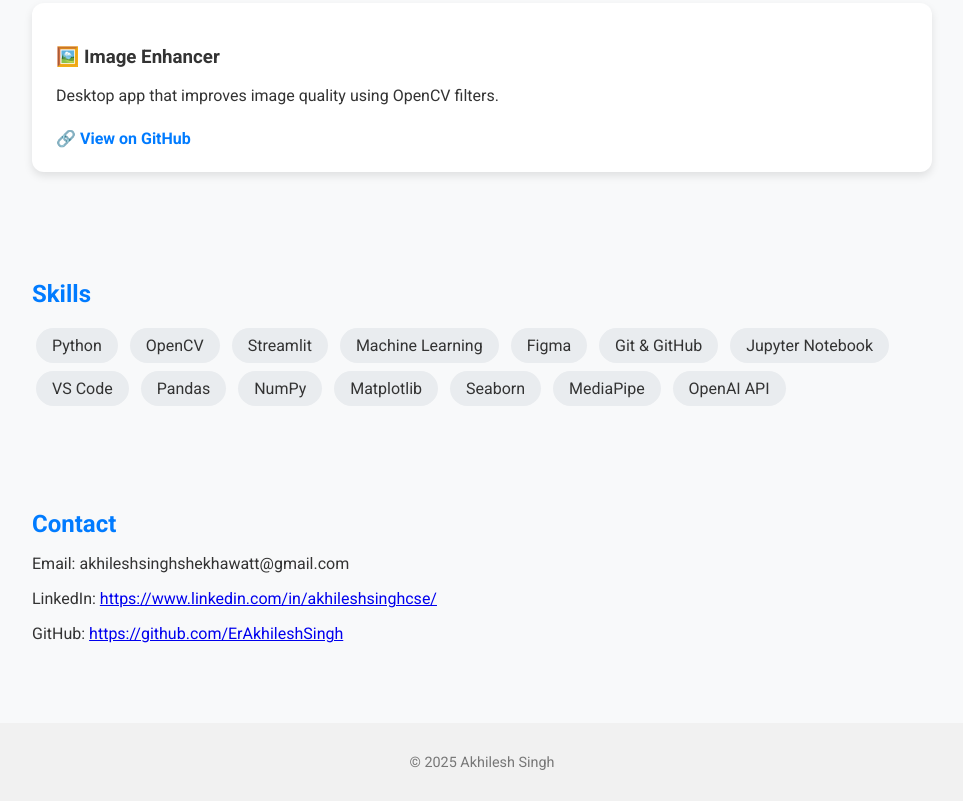
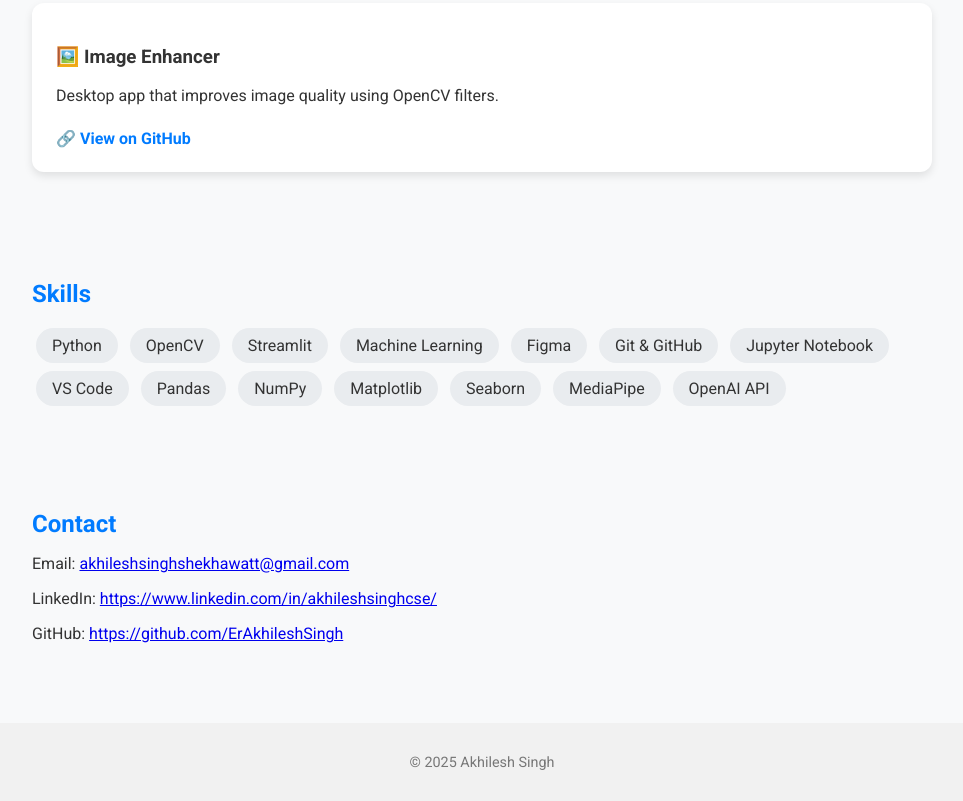
Before and after one commit to ErAkhileshSingh/akhilesh-portfolio, a plain HTML site: page index.html in a window 1280 px wide. Shown: the part 1404-2205 px from the top of the page, without its empty margins (158-1121 px from the left). Drawn offline with Linux system fonts and the light colour scheme.

Commit message:
Initial commit: Portfolio website

```diff
--- a/index.html
+++ b/index.html
@@ -79,7 +79,7 @@
 
   <section class="contact fade-in">
     <h2>Contact</h2>
-    <p>Email: akhileshsinghshekhawatt@gmail.com</p>
+    <p>Email: <a href="akhileshsinghshekhawatt@gmail.com">akhileshsinghshekhawatt@gmail.com</a></p>
     <p>LinkedIn: <a href="https://www.linkedin.com/in/akhileshsinghcse/">https://www.linkedin.com/in/akhileshsinghcse/</a></p>
     <p>GitHub: <a href="https://github.com/ErAkhileshSingh">https://github.com/ErAkhileshSingh</a></p>
   </section>
```
